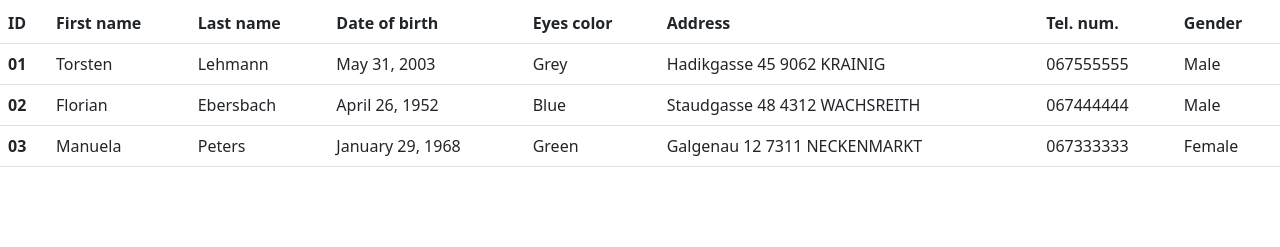
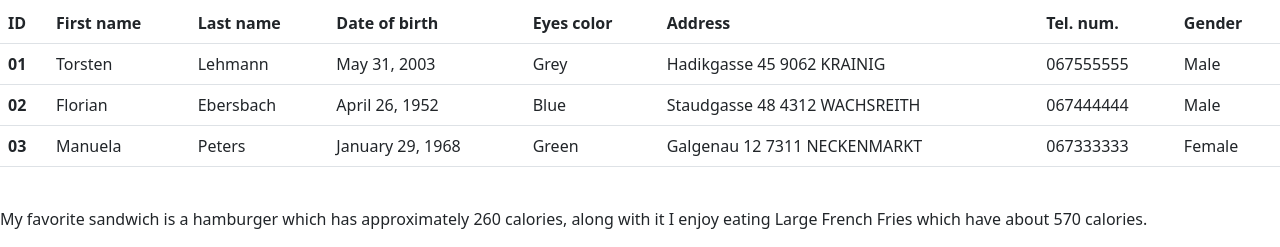
Before and after one commit to ivmaksimov/FE16-JS-DAY5-Ivan-Suzi, a plain HTML site: page Ivan/basic/index.html in a window 1280 px wide. Shown: the part 573-820 px from the top of the page. Drawn offline with nearby package versions, Linux system fonts and the light colour scheme.

Commit message:
basic 2 added

```diff
--- a/Ivan/basic/index.html
+++ b/Ivan/basic/index.html
@@ -63,6 +63,9 @@
       </thead>
       <tbody id="tbodyPersons"></tbody>
     </table>
+    <br />
+    <p id="sandwich"></p>
+
     <script src="script.js"></script>
   </body>
 </html>
--- a/Ivan/basic/script.js
+++ b/Ivan/basic/script.js
@@ -1,3 +1,11 @@
+
+// Ex 1
+// Create 3 different objects for 3 different themes:  car, animal and person. The end result should be 9 objects in total.  These objects should have some properties like name, brand, model, type, color, weight, age... of course inherent to its type because, for instance, an animal has no brand...
+
+// Each object should have at least one method, that shows some properties about each theme. Feel free to expand on that.
+
+// The message from the methods must be printed on the browser too.
+
 
 let cars = [{
 
@@ -129,3 +137,19 @@ let cars = [{
           <td>${persons[i].gender}</td>
         </tr>`
       };
+
+//       Ex 2
+// Based on the following two Objects definitions:
+
+// var sandwiches = `{ "sandwich": "hamburger", "calories": "260" }`;
+// var fries = `{ "fries_size": "Large French Fries", "calories": "570" }`;
+// print the following message within the browser: My favorite sandwich is a Hamburger which has approximately 260 calories, along with it I enjoy eating Large French Fries which have about 570 calories.
+
+var sandwiches = `{ "sandwich": "hamburger", "calories": "260" }`;
+var fries = `{ "fries_size": "Large French Fries", "calories": "570" }`;
+var sandwich1 = document.getElementById("sandwich");
+
+let sandwiches2 = JSON.parse(sandwiches);
+let fries2 = JSON.parse(fries);
+
+  sandwich1.innerHTML = `My favorite sandwich is a ${sandwiches2.sandwich} which has approximately ${sandwiches2.calories} calories, along with it I enjoy eating ${fries2.fries_size} which have about ${fries2.calories} calories.`
```
